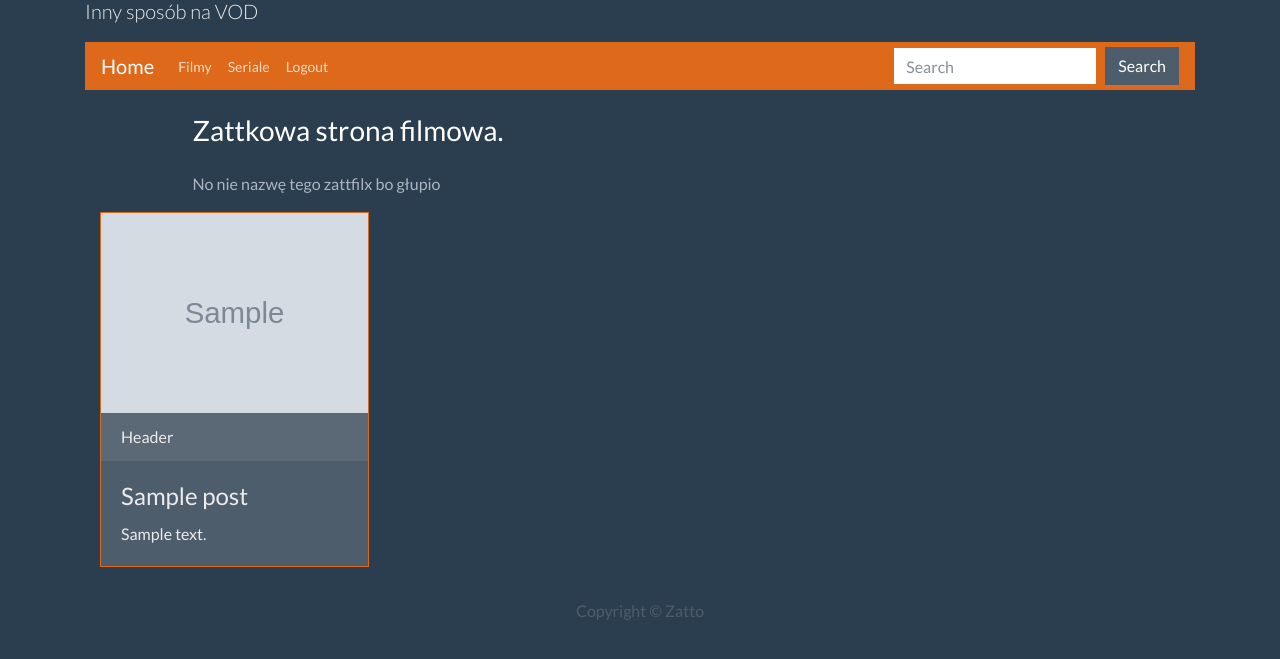
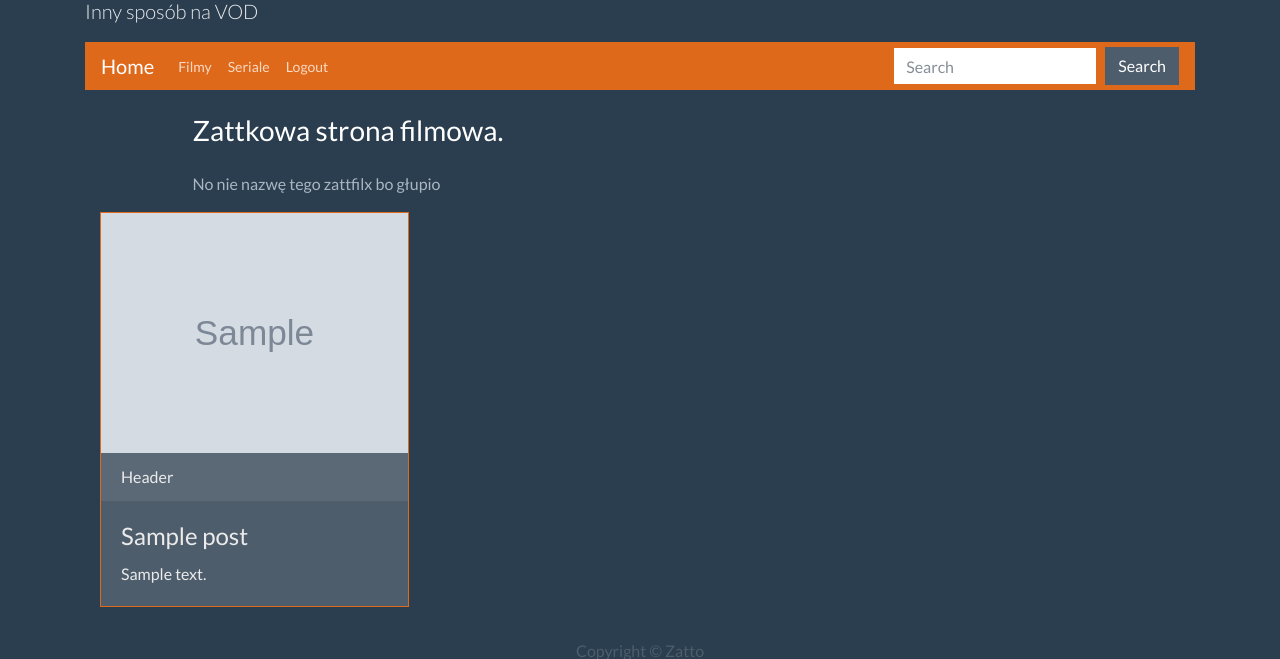
Before and after one commit to laszewskimariusz/homeplay, a Django app: page / in a window 1280 px wide. Shown: the part 180-839 px from the top of the page. Before the commit the page ends 800 px from the top, so only its background shows below. Run offline with Django 3.2, Linux system fonts and the light colour scheme; tables that the repository leaves empty hold one stand-in row (values such as "Sample post"); grey boxes marked "Sample" are stand-in pictures; some libraries are stand-ins or nearby versions.

Commit message:
Fixed images on homepage
Still need some adj

```diff
--- a/templates/index.html
+++ b/templates/index.html
@@ -30,7 +30,7 @@
               <div class="col-auto">
                   <div class="card border-primary mb-3">
                       <a href="{% url 'post_detail' post.slug  %}">
-                          <img style="height: 200px; width: 100%; display: block;" src="{{ post.thumb.url }}" alt="Card image">
+                          <img style=display: block;" src="{{ post.thumb.url }}" alt="Responsive image" width="307" height="240" >
                       </a>
                       <div class="card-header">
                           Header
```
